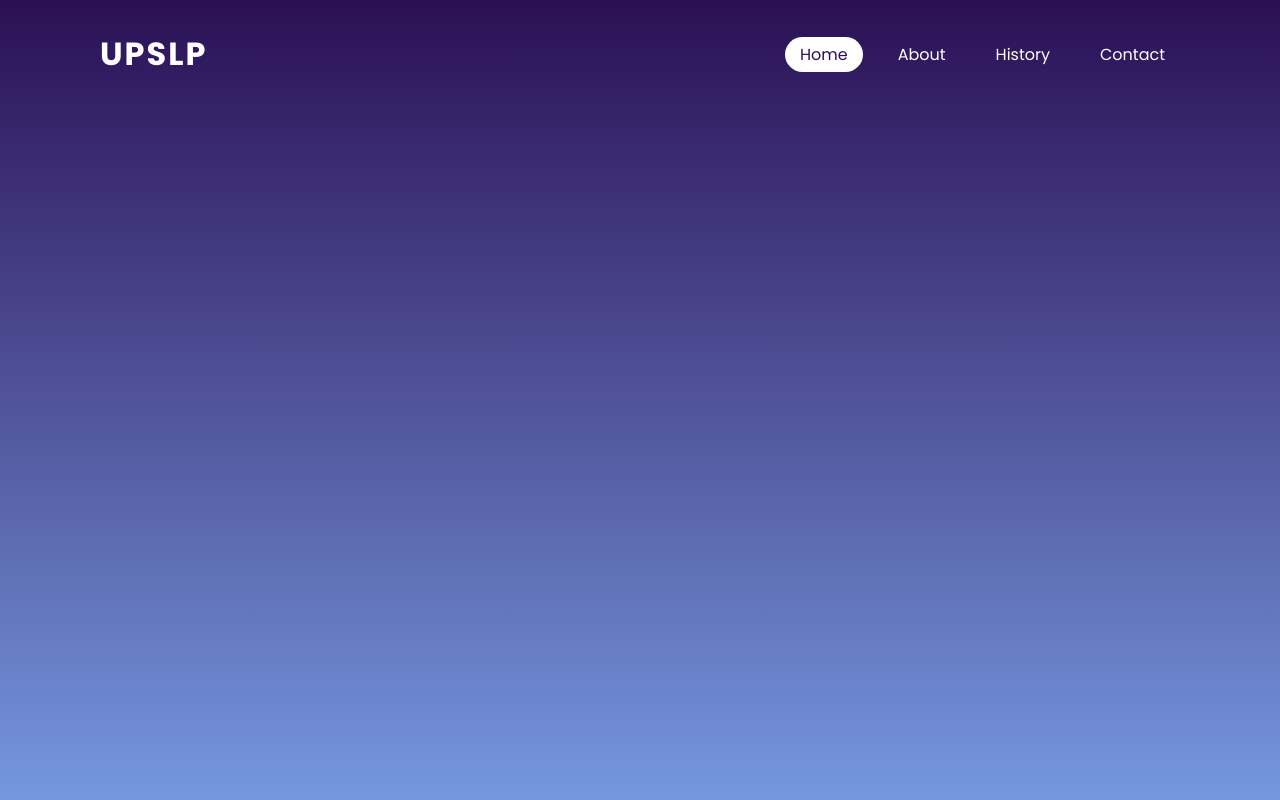
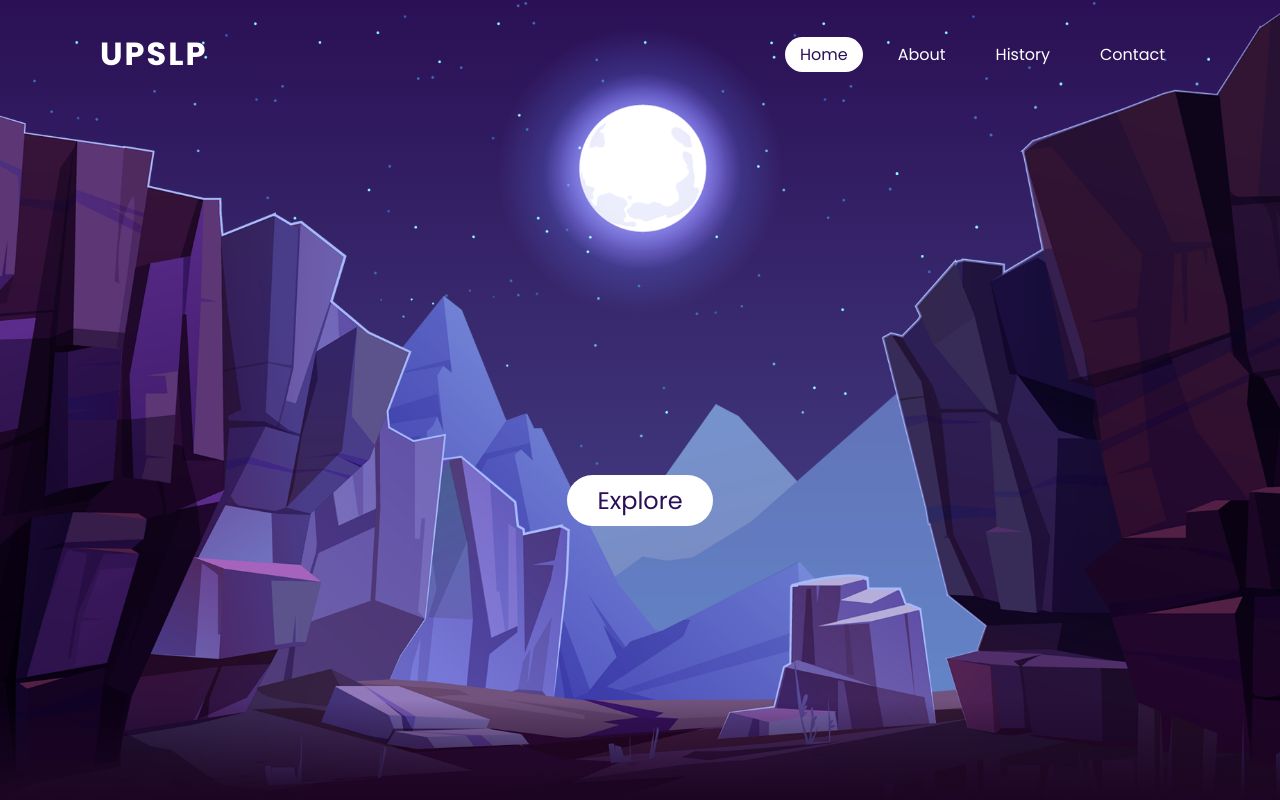
Before and after one commit to Devi7uke/test, a plain HTML site: page index.html in a window 1280 px wide. Shown: the top 800 px of the page. Drawn offline with Linux system fonts and the light colour scheme.

Commit message:
Images Commit

```diff
--- a/index.html
+++ b/index.html
@@ -17,7 +17,16 @@
             <li><a href="#">Contact</a></li>
         </ul>
     </header>
-
+    <section>
+        <img src="images/stars.png" id="stars">
+        <img src="images/moon.png" id="moon">
+        <img src="images/mountains_behind.png" id="mountains_behind">
+        <h2 id="text">Politecnica</h2>
+        <a href="#sec" id="btn">Explore</a>
+        <img src="images/mountains_front.png" id="mountains_front">
+    </section>
+    <br><br><br><br><br><br><br><br><br><br><br><br><br><br><br><br><br><br><br>
+    <br><br><br><br><br><br><br><br><br><br><br><br><br><br><br><br><br><br><br>
     <script src="scripts/script.js"></script>
 </body>
 </html>
```
Also changed, not shown: images/moon.png (added), images/mountains_behind.png (added), images/mountains_front.png (added), images/stars.png (added), 1 other file.
